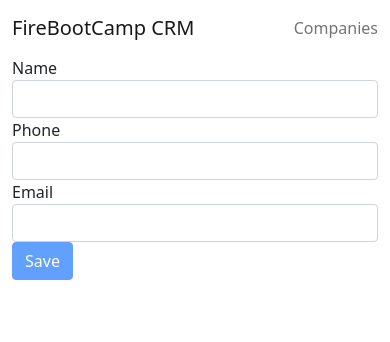
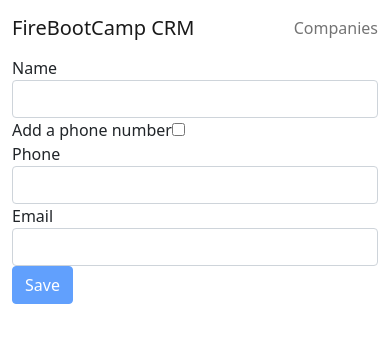
Before and after one commit to SSWConsulting/fbc-crm-brisbane-2022, an Angular app: page /company/add in a window 390 px wide. Shown: the top 342 px of the page. Built offline with nearby package versions, Linux system fonts and the light colour scheme.

Commit message:
added optional phone number validation

```diff
--- a/src/app/company/company-edit/company-edit.component.html
+++ b/src/app/company/company-edit/company-edit.component.html
@@ -5,8 +5,16 @@
   </div>
 
   <div class="form-group">
+    <label for="checkPhone">Add a phone number</label>
+    <input type="checkbox" name="checkPhone" formControlName="checkPhone">
+  </div>
+
+  <div class="form-group">
     <label for="phone">Phone</label>
     <input type="text" class="form-control" name="phone" formControlName="phone">
+  </div>
+  <div *ngIf="formGroup.get('phone').hasError('required')">
+    Phone number is required
   </div>
 
   <div class="form-group">
--- a/src/app/company/company-edit/company-edit.component.ts
+++ b/src/app/company/company-edit/company-edit.component.ts
@@ -18,6 +18,7 @@
   formGroup = this.fb.group({
     name: ['', Validators.required],
     email: ['', Validators.email],
+    checkPhone: [false],
     phone: [''],
   });
 
@@ -37,6 +38,15 @@
           this.formGroup.patchValue(c);
         })
     }
+
+    this.formGroup.get('checkPhone').valueChanges.subscribe(value => {
+      if (value) {
+        this.formGroup.get('phone').setValidators(Validators.required);
+      } else {
+        this.formGroup.get('phone').clearValidators();
+      }
+      this.formGroup.get('phone').updateValueAndValidity();
+    });
   }
 
   saveCompany(): void {
```
